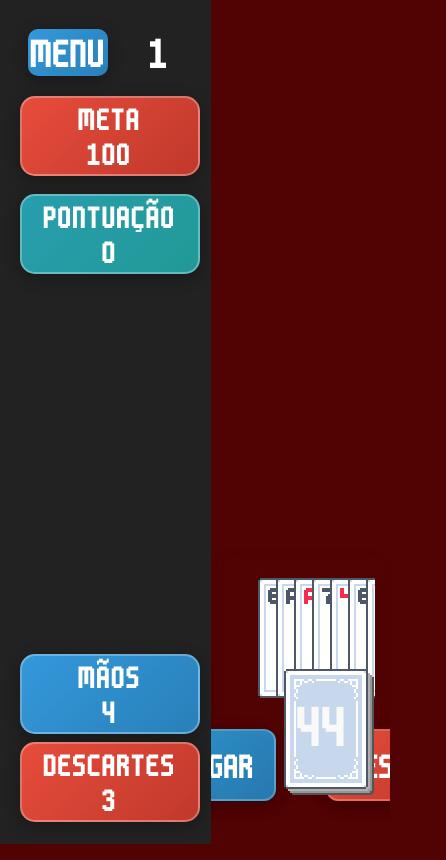
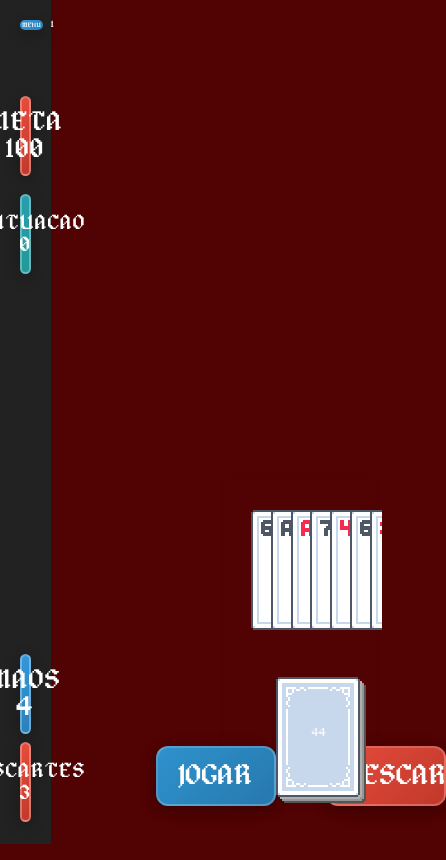
Before and after one commit to ufjf-dcc206/ufjf-dcc206-2025-1-a-trb-canastra, a website built with Vite: page partida.html in a window 390 px wide. Shown: the whole page, 446 px wide, since content can reach past the window. Built offline with nearby package versions, Linux system fonts and the light colour scheme.

Commit message:
Arrumei responsividade e trocamos fontes

```diff
--- a/partida.html
+++ b/partida.html
@@ -39,7 +39,7 @@
               <div id="meta">0</div>
             </div>
             <div class="caixa" id="seuponto">
-              <div>Pontuação</div>
+              <div>Pontuacao</div>
               <div id="ponto">0</div>
             </div>
 </div>
@@ -48,7 +48,7 @@
 
             <div id="CaixaMaoDescarta">
                 <div class="caixa" id="caixamao">
-                  <div>Mãos</div>
+                  <div>Maos</div>
                   <div id="Jogadas"></div>
                 </div>
                 <div class="caixa" id="caixadescarte">
--- a/src/components/carta-component.ts
+++ b/src/components/carta-component.ts
@@ -57,6 +57,7 @@ class CartaComponent extends HTMLElement {
             image-rendering: pixelated;
             border-radius: 8px;
             transition: all 0.3s ease;
+
             }
 
             .carta:hover img {
@@ -65,7 +66,7 @@ class CartaComponent extends HTMLElement {
 
             .carta.selecionada img {
             transform: scale(1.2);
-            filter: brightness(1) drop-shadow(0 0 5px rgba(30, 255, 0, 1));
+            filter: brightness(1) drop-shadow(0 0 5px rgba(30, 255, 0, 1)) ;
             }
 
             .carta.negado img {
--- a/src/estilos/barra-lateral.css
+++ b/src/estilos/barra-lateral.css
@@ -1,6 +1,6 @@
 #menu-container {
   height: 100vh;
-  width: 25vh;
+  width: 13vw;
   position: fixed; /* Fica fixo na tela */
   z-index: 1; /* Fica por cima de outros elementos */
   top: 0;
@@ -16,11 +16,13 @@
     display: flex;
     flex-flow: nowrap;
     align-items: center;
-    gap: 5vh;
-    width: 100%;
-    margin: 1vh 1vh;
+    gap: 2vw;
+    font-size: 0.8vw;
+    width: calc(100% - 2vh);
 }
-
+#topo>a{
+  font-size: 1.7vw;
+}
 #menu-divisao {
   position: relative;
   width: 105%;
@@ -68,25 +70,33 @@
 #pontoMeta {
   background: linear-gradient(135deg, #e74c3c, #c0392b);
   border-color: rgba(255, 255, 255, 0.3);
+
+    font-size: 1.7em;
   margin-bottom: 10px;
 }
 
 #seuponto {
   background: linear-gradient(135deg, #279eae, #229997);
+
+    font-size: 1.3em;
   border-color: rgba(255, 255, 255, 0.3);
 }
 #caixadescarte {
   background: linear-gradient(135deg, #e74c3c, #c0392b);
+  font-size: 1.3em;
   border-color: rgba(255, 255, 255, 0.3);
 }
+
 
 #caixamao {
   background: linear-gradient(135deg, #3498db, #2980b9);
   border-color: rgba(255, 255, 255, 0.3);
+  font-size: 1.7em;
 }
 
 
 #CaixaMaoDescarta {
+
       display: flex;
     position: absolute;
     flex-direction: column;
--- a/src/estilos/botoes.css
+++ b/src/estilos/botoes.css
@@ -31,9 +31,9 @@
 
 .botoes-partida {
   color: white;
-  padding: 15px 22px; /* Adiciona espaçamento interno: 15px vertical, 30px horizontal */
-  text-align: center; /* Centraliza o texto horizontalmente */
-  font-size: 2.4em;
+  padding: 1.5vh 2vh;
+  text-align: center;
+  font-size: 1.8em;
   border-radius: 12px; /* Arredonda as bordas */
   box-shadow: 0 4px 15px rgba(0, 0, 0, 0.3); /* Adiciona sombra*/
   border: none; /* Remove todas as bordas */
--- a/src/style.css
+++ b/src/style.css
@@ -1,29 +1,24 @@
 @charset "UTF-8";
 @font-face {
-  font-family: "balatro";
-  src: url(recursos/FonteBalatro.ttf);
+  font-family: "Castelovanio";
+  src: url(recursos/Fontes/fette-unz-fraktur.ttf);
+}
+
+@font-face {
+  font-family: 'Alagard';
+  src: url(recursos/Fontes/Alagard.ttf);
 }
 /**********************************************************************
   ESTILO GERAIS
 ************************************************************************/
 * {
-  font-family: "balatro", monospace;
+  font-family: "Alagard", monospace;
   box-sizing: border-box;
-}
-
-html, body {
-  margin: 0;
-  padding: 0;
-  height: 100vh;
-  overflow-x: hidden;
 }
 
 body {
   background-color: rgb(81, 2, 2);
   color: white;
-  min-height: 100vh;
-  display: flex;
-  flex-direction: column;
 }
 
 #modal > h1{
@@ -95,6 +90,15 @@ Título
   height: 100%;
   object-fit: contain; /* para a imagem preencher toda a div*/
 }
+
+#contaCartas {
+position: absolute;
+    top: 50%;
+    left: 54%;
+    transform: translate(-50%, -50%);
+    color: rgb(249, 249, 249);
+    font-size: 3vw;
+}
 /**********************************************************************
 Cartas
 *******************************************************************/
@@ -133,28 +137,15 @@ Interface
 #Mao {
   position: relative;
   width: 100%;
-  height: 30vh;
+  height: 40vh;
+  gap: 6vh;
   bottom: 5vh;
   display: flex;
   flex-direction: column;
   align-items: center;
   justify-content: space-between;
-  padding: 15px;
   border-radius: 20px 20px 0 0;
   backdrop-filter: blur(10px);
-  margin-top: auto;
-}
-#contaCartas {
-  position: absolute;
-  top: 50%;
-  left: 50%;
-  transform: translate(-50%, -50%);
-  color: rgb(249, 249, 249);
-  font-size: 4em;
-  padding: 0.2em 0.5em;
-  border-radius: 5px;
-  white-space: nowrap;
-  pointer-events: none;
 }
 #mesa-jogada {
   display: flex;
```
Also changed, not shown: index.html (+8 -7 lines), src/recursos/Créditos.txt (renamed from src/recursos/explicação.txt, +6 -3 lines), src/recursos/FonteBalatro.ttf (deleted), src/recursos/Fontes/alagard.ttf (added), src/recursos/Fontes/fette-unz-fraktur.ttf (added).
